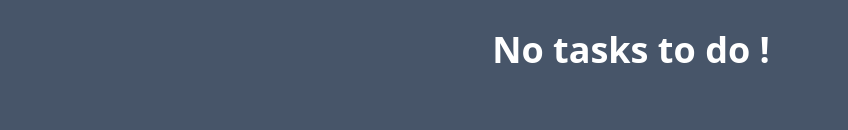
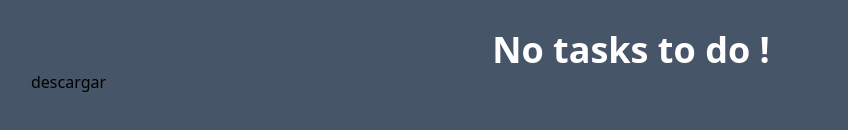
Before and after one commit to edgardorms/Agenda, a React (Vite) app in the folder Agenda-CRUD/: page / in a window 1280 px wide. Shown: the part 316-446 px from the top of the page, without its empty margins (9-857 px from the left). Built offline with nearby package versions, Linux system fonts and the light colour scheme.

Commit message:
add export function

```diff
--- a/Agenda-CRUD/src/App.jsx
+++ b/Agenda-CRUD/src/App.jsx
@@ -1,6 +1,7 @@
 import TaskList from "./components/TaskList";
 import TaskForm from "./components/TaskForm";
 import Navbar from "./components/Navbar";
+import AgendaDownload from "./components/AgendaDownload";
 
 function App() {
   return (
@@ -8,6 +9,7 @@ function App() {
       <div className="container mx-auto p-10">
         <TaskForm />
         <TaskList />
+        <AgendaDownload/>
       </div>
     </div>
   );
--- /dev/null
+++ b/Agenda-CRUD/src/components/AgendaDownload.jsx
@@ -0,0 +1,32 @@
+import React from 'react'
+import { useContext } from "react";
+import { TaskContext } from "../context/TaskContext";
+
+
+function AgendaDownload() {
+
+    const { tasks } = useContext(TaskContext);
+    let data= localStorage.getItem("tarea");
+
+    const download = (jsonString, fileName = 'test.json') => {
+        // Creamos el elemento para hacer el trigger del download
+        const element = document.createElement('a');
+        element.setAttribute('href', 'data:application/octet-stream,' + encodeURIComponent(jsonString));
+        element.setAttribute('download', fileName);
+        element.style.display = 'none';
+        document.body.appendChild(element);
+        element.click();
+        document.body.removeChild(element);
+    }
+
+    function agendaDownloader() {
+        console.log(jsonInfo);
+
+    }
+  return (
+    <button
+    onClick={()=> download(data, 'agenda.json')}>descargar</button>
+  )
+}
+
+export default AgendaDownload
--- a/Agenda-CRUD/src/components/TaskCard.jsx
+++ b/Agenda-CRUD/src/components/TaskCard.jsx
@@ -16,7 +16,7 @@ function TaskCard({ task }) {
         <h1 className="text-xl font-bold capitalize">{task.title}</h1>
         <p className="text-gray-500 text-sm m-3">{task.description}</p>
         <div className="sm:flex items-center justify-end">
-          <p className="text-yellow-50 text-lg mr-3">date: 12-11-22 3:00pm</p>
+
           <button
             className="bg-gradient-to-r from-red-500 to-red-800 text-white hover:scale-105 drop-shadow-md  shadow-cla-blue rounded-md px-4 py-2 mr-3 lg:h-[40px] lg:w-[115px] first-letter:transition duration-500 ease select-none focus:outline-none focus:shadow-outline"
             onClick={() => deleteTask(task.id)}
```
